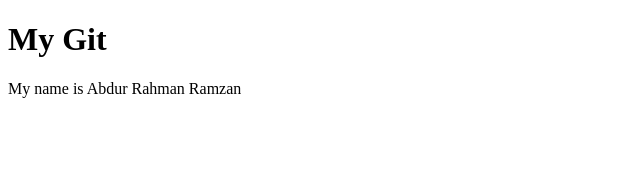
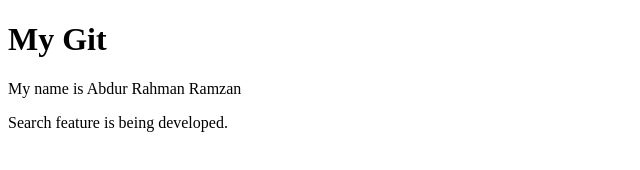
Before and after one commit to abdurrahmanrmzn/git-practice-new, a plain HTML site: page index.html in a window 1280 px wide. Shown: the whole page, without its empty margins (0-640 px from the left). Drawn offline with Linux system fonts and the light colour scheme.

Commit message:
Add search feature

```diff
--- a/index.html
+++ b/index.html
@@ -8,5 +8,6 @@
 <body>
     <h1>My Git</h1>
     <p>My name is Abdur Rahman Ramzan</p>
+    <p>Search feature is being developed.</p>
 </body>
 </html>
```
